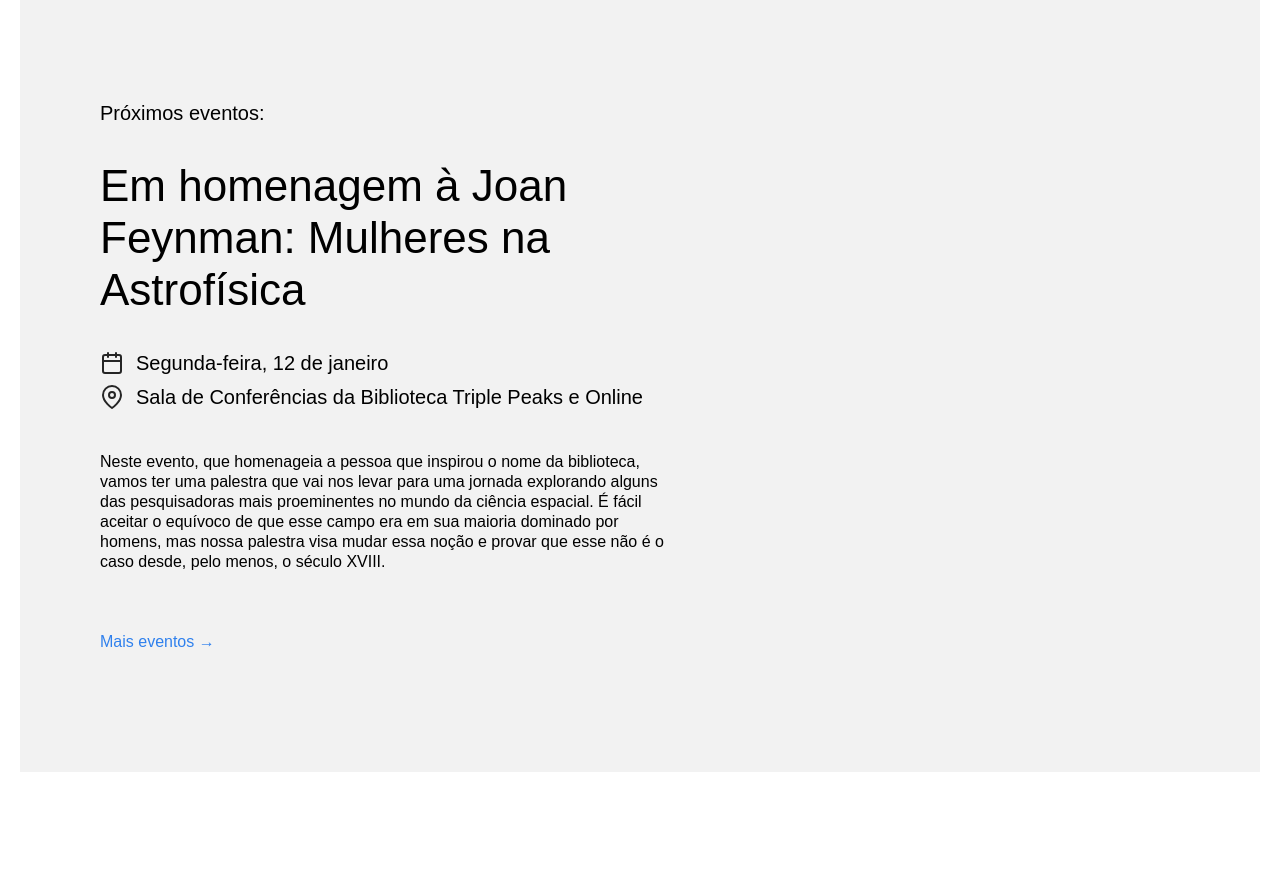
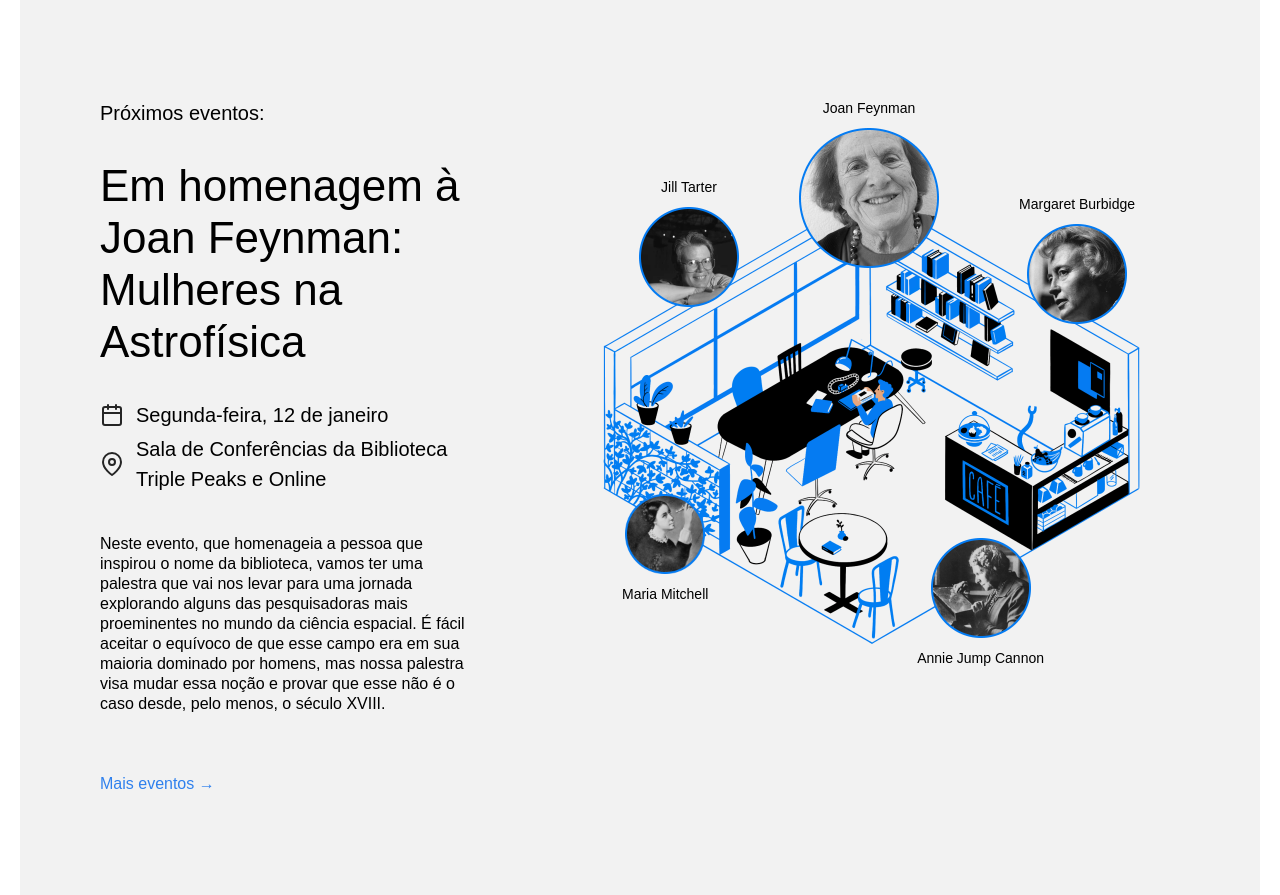
Before and after one commit to rpantojaa/web_project_library, a plain HTML site: page index.html in a window 1280 px wide. Shown: the part 2096-2991 px from the top of the page. Before the commit the page ends 2868 px from the top, so only its background shows below. Drawn offline with Linux system fonts and the light colour scheme.

Commit message:
Adicionado sessão Events junto com código CSS

```diff
--- a/index.html
+++ b/index.html
@@ -132,7 +132,7 @@
             </li>
           </ul>
         </section>
-        <section class="events">
+        <section class="events" id="events">
           <div class="events__content">
             <h2 class="events__heading">Próximos eventos:</h2>
             <h3 class="events__title">
@@ -169,7 +169,29 @@
             </p>
             <a href="#" class="events__more">Mais eventos &rarr;</a>
           </div>
-          <!-- Comece a criar a composição aqui -->
+          <div class="events__cover">
+            <img src="./images/cafe.png" alt="Café" class="events__image">
+              <div class="person person_name_feynman">
+                <p class="person__caption">Joan Feynman</p>
+                <img src="./images/person_feynman.png" alt="Joan Feynman" class="person__image person__image_size_l">
+              </div>
+              <div class="person person_name_tarter">
+                <p class="person__caption">Jill Tarter</p>
+                <img src="./images/person_tarter.png" alt="Jill Tarter" class="person__image person__image_size_m">
+              </div>
+              <div class="person person_name_burbidge">
+                <p class="person__caption">Margaret Burbidge</p>
+                <img src="./images/person_burbidge.png" alt="Margaret Burbidge" class="person__image person__image_size_m">
+              </div>
+              <div class="person person_name_cannon">
+                <img src="./images/person_cannon.png" alt="Annie Jump Cannon" class="person__image person__image_size_m">
+                <p class="person__caption">Annie Jump Cannon</p>
+              </div>
+              <div class="person person_name_mitchell">
+                <img src="./images/person_mitchell.png" alt="Maria Mitchell" class="person__image person__image_size_s">
+                <p class="person__caption">Maria Mitchell</p>
+              </div>
+          </div>
         </section>
       </main>
     </div>
--- a/styles/style.css
+++ b/styles/style.css
@@ -229,63 +229,68 @@
 }
 
 .events__cover {
-  /* flex-grow: 1;
+  flex-grow: 1;
   flex-shrink: 0;
   flex-basis: 780px;
   max-width: 780px;
-  position: relative; */
+  position: relative;
 }
 
 .events__image {
-  /* max-width: 100%; */
+  max-width: 100%;
 }
 
 .person {
-  /* position: absolute;
+  position: absolute;
   display: flex;
   align-items: center;
   flex-direction: column;
-  gap: 10px; */
+  gap: 10px;
 }
 
 .person_name_feynman {
-  /* Use os valores corretos das propriedades top/right/bottom/left para posicionar o elemento */
+  top: 0px;
+  left: 319px;
 }
 
 .person_name_burbidge {
-  /* Use os valores corretos das propriedades top/right/bottom/left para posicionar o elemento */
+  top: 96px;
+  right: 125px;
 }
 
 .person_name_cannon {
-  /* Use os valores corretos das propriedades top/right/bottom/left para posicionar o elemento */
+  bottom: 18px;
+  right: 216px;
 }
 
 .person_name_mitchell {
-  /* Use os valores corretos das propriedades top/right/bottom/left para posicionar o elemento */
+  bottom: 82px;
+  left: 142px;
 }
 
 .person_name_tarter {
-  /* Use os valores corretos das propriedades top/right/bottom/left para posicionar o elemento */
+  top: 79px;
+  left: 159px;
 }
 
 .person__image {
-  /* max-width: 100%; */
+  max-width: 100%;
 }
 
 .person__image_size_l {
-  /* width: 140px; */
+  width: 140px;
 }
 
 .person__image_size_m {
-  /* width: 100px; */
+  width: 100px;
 }
 
 .person__image_size_s {
-  /* width: 80px; */
+  width: 80px;
 }
 
 .person__caption {
-  /* text-align: center;
+  text-align: center;
   font-size: 14px;
-  margin: 0; */
+  margin: 0;
 }
```
